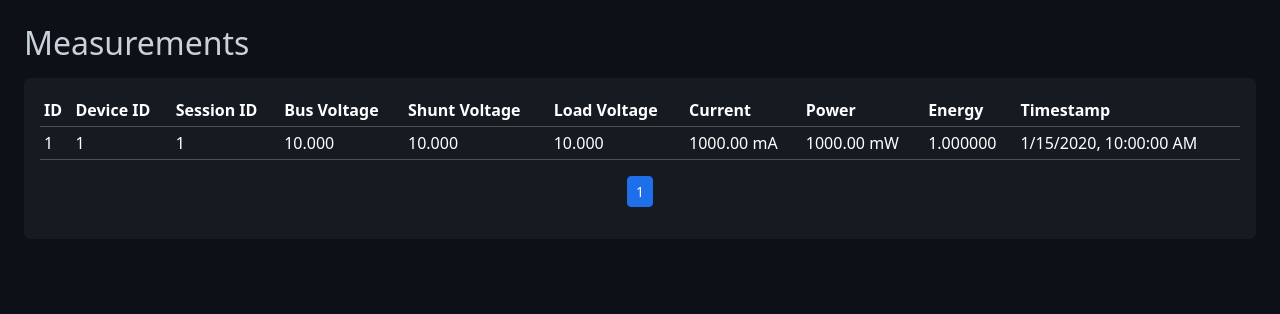
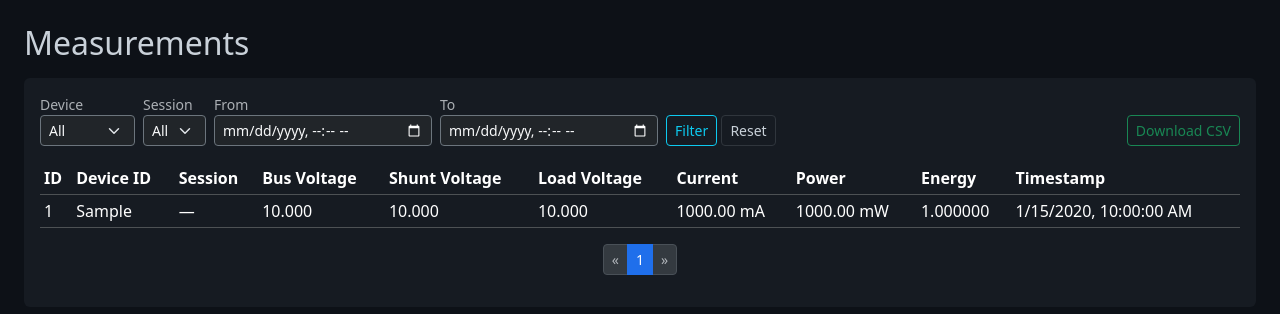
Before and after one commit to arifnd/buckpow, a Flask app: page /measurements in a window 1280 px wide. Shown: the part 57-371 px from the top of the page. Run offline with Flask 3, Linux system fonts and the light colour scheme; tables that the repository leaves empty hold one stand-in row (values such as "Sample post"); data that the repository does not hold is empty.

Commit message:
Improve Measurements page

```diff
--- a/app/api/measurements.py
+++ b/app/api/measurements.py
@@ -1,4 +1,5 @@
-from flask import Blueprint, request, jsonify
+import csv, io
+from flask import Blueprint, request, jsonify, Response
 from app.services.measurement_service import MeasurementService
 
 measurements_bp = Blueprint('api_measurements', __name__)
@@ -31,6 +32,7 @@ def receive_measurement():
 @measurements_bp.route('/measurements', methods=['GET'])
 def get_measurements():
     device_id = request.args.get('device_id', type=int)
+    session_id = request.args.get('session_id', type=int)
     page = request.args.get('page', 1, type=int)
     per_page = request.args.get('per_page', 50, type=int)
     start_date = request.args.get('start_date')
@@ -38,7 +40,7 @@ def get_measurements():
 
     pagination = MeasurementService.get_paginated(
         page=page, per_page=per_page,
-        device_id=device_id,
+        device_id=device_id, session_id=session_id,
         start_date=start_date, end_date=end_date
     )
 
@@ -51,6 +53,38 @@ def get_measurements():
     })
 
 
+@measurements_bp.route('/measurements/export/csv', methods=['GET'])
+def export_csv():
+    device_id = request.args.get('device_id', type=int)
+    session_id = request.args.get('session_id', type=int)
+    start_date = request.args.get('start_date')
+    end_date = request.args.get('end_date')
+
+    rows = MeasurementService.get_all_filtered(
+        device_id=device_id, session_id=session_id,
+        start_date=start_date, end_date=end_date
+    )
+
+    output = io.StringIO()
+    writer = csv.writer(output)
+    writer.writerow(['ID', 'Device', 'Session', 'Bus Voltage', 'Shunt Voltage', 'Load Voltage', 'Current (A)', 'Power (W)', 'Energy (Wh)', 'Timestamp'])
+    for m in rows:
+        writer.writerow([
+            m.id,
+            m.device.device_id if m.device else '',
+            m.session.name if m.session else '',
+            m.bus_voltage, m.shunt_voltage, m.load_voltage,
+            m.current, m.power, m.energy,
+            m.created_at.isoformat() if m.created_at else '',
+        ])
+
+    return Response(
+        output.getvalue(),
+        mimetype='text/csv',
+        headers={'Content-Disposition': 'attachment; filename=measurements.csv'}
+    )
+
+
 @measurements_bp.route('/chart', methods=['GET'])
 def chart_data():
     device_id = request.args.get('device_id', type=int)
--- a/app/models/measurement.py
+++ b/app/models/measurement.py
@@ -24,7 +24,9 @@ class Measurement(db.Model):
         return {
             'id': self.id,
             'session_id': self.session_id,
+            'session_name': self.session.name if self.session else None,
             'device_id': self.device_id,
+            'device_name': self.device.alias or self.device.device_id if self.device else None,
             'bus_voltage': self.bus_voltage,
             'shunt_voltage': self.shunt_voltage,
             'load_voltage': self.load_voltage,
--- a/app/services/measurement_service.py
+++ b/app/services/measurement_service.py
@@ -114,13 +114,28 @@ class MeasurementService:
         }
 
     @staticmethod
-    def get_paginated(page=1, per_page=50, device_id=None, start_date=None, end_date=None):
+    def get_paginated(page=1, per_page=50, device_id=None, session_id=None, start_date=None, end_date=None):
         q = Measurement.query
         if device_id:
             q = q.filter_by(device_id=device_id)
+        if session_id:
+            q = q.filter_by(session_id=session_id)
         if start_date:
             q = q.filter(Measurement.created_at >= start_date)
         if end_date:
             q = q.filter(Measurement.created_at <= end_date)
         q = q.order_by(Measurement.created_at.desc())
         return q.paginate(page=page, per_page=per_page, error_out=False)
+
+    @staticmethod
+    def get_all_filtered(device_id=None, session_id=None, start_date=None, end_date=None):
+        q = Measurement.query
+        if device_id:
+            q = q.filter_by(device_id=device_id)
+        if session_id:
+            q = q.filter_by(session_id=session_id)
+        if start_date:
+            q = q.filter(Measurement.created_at >= start_date)
+        if end_date:
+            q = q.filter(Measurement.created_at <= end_date)
+        return q.order_by(Measurement.created_at.asc()).all()
--- a/app/static/js/dashboard.js
+++ b/app/static/js/dashboard.js
@@ -85,6 +85,7 @@ function updateTable(measurements) {
   const tbody = document.getElementById('readings-body');
   tbody.innerHTML = measurements.slice(0, 50).map(r => `<tr>
     <td>${r.created_at ? new Date(r.created_at).toLocaleString() : ''}</td>
+    <td>${r.session_name || '—'}</td>
     <td>${toFixedSafe(r.bus_voltage, 3)}</td>
     <td>${toFixedSafe(r.shunt_voltage, 3)}</td>
     <td>${toFixedSafe(r.load_voltage, 3)}</td>
--- a/app/templates/dashboard/index.html
+++ b/app/templates/dashboard/index.html
@@ -129,6 +129,7 @@
         <thead>
           <tr>
             <th>Timestamp</th>
+            <th>Session</th>
             <th>Bus Voltage</th>
             <th>Shunt Voltage</th>
             <th>Load Voltage</th>
--- a/app/templates/measurements/index.html
+++ b/app/templates/measurements/index.html
@@ -5,13 +5,43 @@
 
 <div class="card border-0 bg-dark mt-3">
   <div class="card-body">
+    <form class="row g-2 mb-3 align-items-end" id="filter-form">
+      <div class="col-auto">
+        <label class="text-muted small d-block">Device</label>
+        <select class="form-select form-select-sm bg-dark text-light border-secondary" id="filter-device">
+          <option value="">All</option>
+        </select>
+      </div>
+      <div class="col-auto">
+        <label class="text-muted small d-block">Session</label>
+        <select class="form-select form-select-sm bg-dark text-light border-secondary" id="filter-session">
+          <option value="">All</option>
+        </select>
+      </div>
+      <div class="col-auto">
+        <label class="text-muted small d-block">From</label>
+        <input type="datetime-local" class="form-control form-control-sm bg-dark text-light border-secondary" id="filter-from">
+      </div>
+      <div class="col-auto">
+        <label class="text-muted small d-block">To</label>
+        <input type="datetime-local" class="form-control form-control-sm bg-dark text-light border-secondary" id="filter-to">
+      </div>
+      <div class="col-auto">
+        <button type="submit" class="btn btn-sm btn-outline-info">Filter</button>
+        <button type="button" class="btn btn-sm btn-outline-secondary" id="reset-filters">Reset</button>
+      </div>
+      <div class="col-auto ms-auto">
+        <button type="button" class="btn btn-sm btn-outline-success" id="download-csv">Download CSV</button>
+      </div>
+    </form>
+
     <div class="table-responsive">
       <table class="table table-dark table-sm mb-0" id="measurements-table">
         <thead>
           <tr>
             <th>ID</th>
             <th>Device ID</th>
-            <th>Session ID</th>
+            <th>Session</th>
             <th>Bus Voltage</th>
             <th>Shunt Voltage</th>
             <th>Load Voltage</th>
@@ -35,15 +65,31 @@
 <script>
 let currentPage = 1;
 
+function getFilterParams() {
+  const p = new URLSearchParams();
+  const d = document.getElementById('filter-device').value;
+  const s = document.getElementById('filter-session').value;
+  const f = document.getElementById('filter-from').value;
+  const t = document.getElementById('filter-to').value;
+  if (d) p.set('device_id', d);
+  if (s) p.set('session_id', s);
+  if (f) p.set('start_date', new Date(f).toISOString());
+  if (t) p.set('end_date', new Date(t).toISOString());
+  return p;
+}
+
 async function loadMeasurements(page = 1) {
-  const res = await fetch(`/api/v1/measurements?page=${page}&per_page=50`);
+  const params = getFilterParams();
+  params.set('page', page);
+  params.set('per_page', 50);
+  const res = await fetch(`/api/v1/measurements?${params}`);
   const data = await res.json();
 
   const tbody = document.getElementById('measurements-body');
   tbody.innerHTML = data.measurements.map(m => `<tr>
     <td>${m.id}</td>
-    <td>${m.device_id}</td>
-    <td>${m.session_id || '—'}</td>
+    <td>${m.device_name || m.device_id}</td>
+    <td>${m.session_name || '—'}</td>
     <td>${m.bus_voltage.toFixed(3)}</td>
     <td>${m.shunt_voltage.toFixed(3)}</td>
     <td>${m.load_voltage.toFixed(3)}</td>
@@ -54,16 +100,64 @@ async function loadMeasurements(page = 1) {
   </tr>`).join('');
 
   const pagination = document.getElementById('pagination');
-  let html = '';
-  for (let p = 1; p <= data.pages; p++) {
-    html += `<li class="page-item ${p === data.page ? 'active' : ''}">
-      <a class="page-link" href="#" onclick="loadMeasurements(${p}); return false;">${p}</a>
-    </li>`;
-  }
+  const p = data.page, total = data.pages;
+  let html = `<li class="page-item ${p <= 1 ? 'disabled' : ''}">
+    <a class="page-link" href="#" onclick="loadMeasurements(${p - 1}); return false;">&laquo;</a></li>`;
+  let pages = new Set([1, total]);
+  for (let i = Math.max(2, p - 2); i <= Math.min(total - 1, p + 2); i++) pages.add(i);
+  [...pages].sort((a, b) => a - b).forEach((n, i, arr) => {
+    if (i > 0 && n - arr[i - 1] > 1) html += '<li class="page-item disabled"><span class="page-link">&hellip;</span></li>';
+    html += `<li class="page-item ${n === p ? 'active' : ''}">
+      <a class="page-link" href="#" onclick="loadMeasurements(${n}); return false;">${n}</a></li>`;
+  });
+  html += `<li class="page-item ${p >= total ? 'disabled' : ''}">
+    <a class="page-link" href="#" onclick="loadMeasurements(${p + 1}); return false;">&raquo;</a></li>`;
   pagination.innerHTML = html;
-  currentPage = data.page;
+  currentPage = p;
 }
 
-document.addEventListener('DOMContentLoaded', () => loadMeasurements());
+async function loadFilterOptions() {
+  const [devices, sessions] = await Promise.all([
+    fetch('/api/v1/devices').then(r => r.json()),
+    fetch('/api/v1/sessions').then(r => r.json()),
+  ]);
+  const deviceSel = document.getElementById('filter-device');
+  devices.forEach(d => {
+    const opt = document.createElement('option');
+    opt.value = d.id;
+    opt.textContent = d.alias || d.device_id;
+    deviceSel.appendChild(opt);
+  });
+  const sessionSel = document.getElementById('filter-session');
+  sessions.forEach(s => {
+    const opt = document.createElement('option');
+    opt.value = s.id;
+    opt.textContent = s.name;
+    sessionSel.appendChild(opt);
+  });
+}
+
+document.getElementById('filter-form').addEventListener('submit', e => {
+  e.preventDefault();
+  loadMeasurements(1);
+});
+
+document.getElementById('reset-filters').addEventListener('click', () => {
+  document.getElementById('filter-device').value = '';
+  document.getElementById('filter-session').value = '';
+  document.getElementById('filter-from').value = '';
+  document.getElementById('filter-to').value = '';
+  loadMeasurements(1);
+});
+
+document.getElementById('download-csv').addEventListener('click', () => {
+  const params = getFilterParams();
+  window.location.href = `/api/v1/measurements/export/csv?${params}`;
+});
+
+document.addEventListener('DOMContentLoaded', () => {
+  loadFilterOptions();
+  loadMeasurements();
+});
 </script>
 {% endblock %}
```
